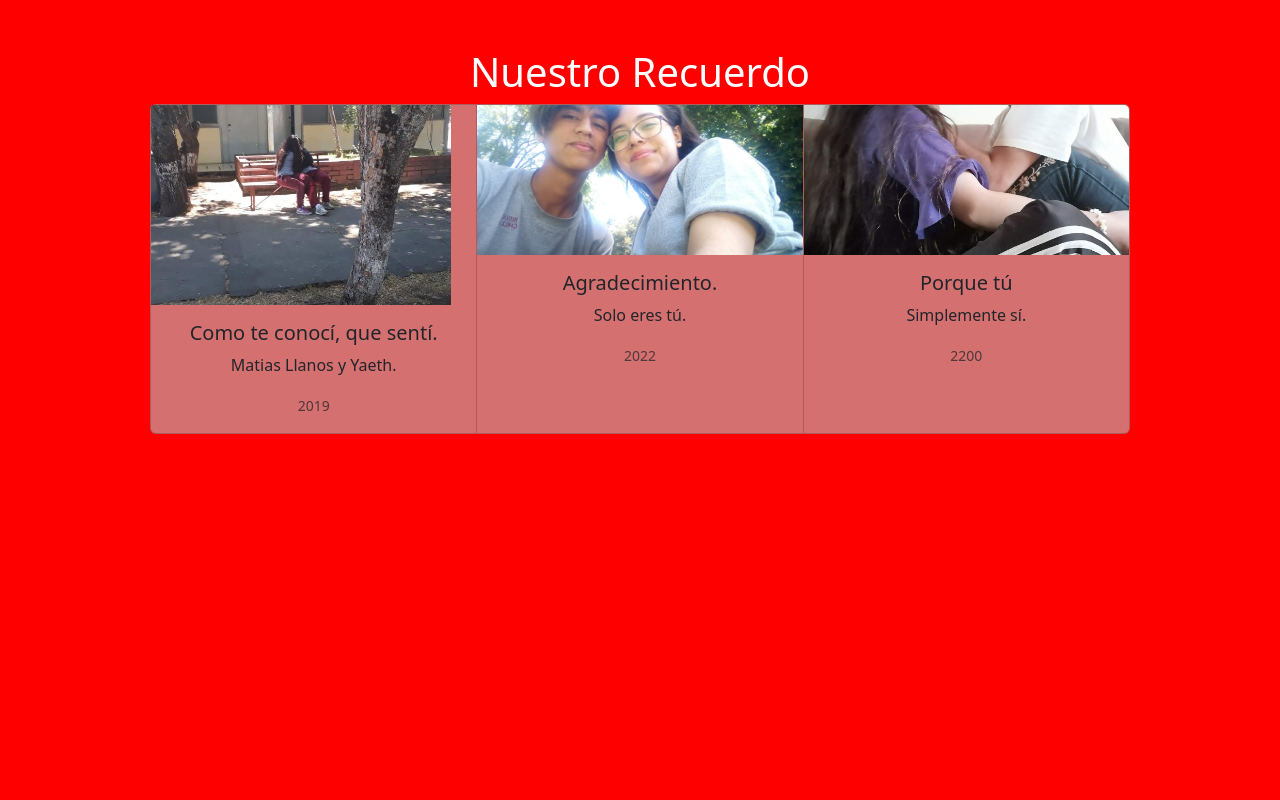
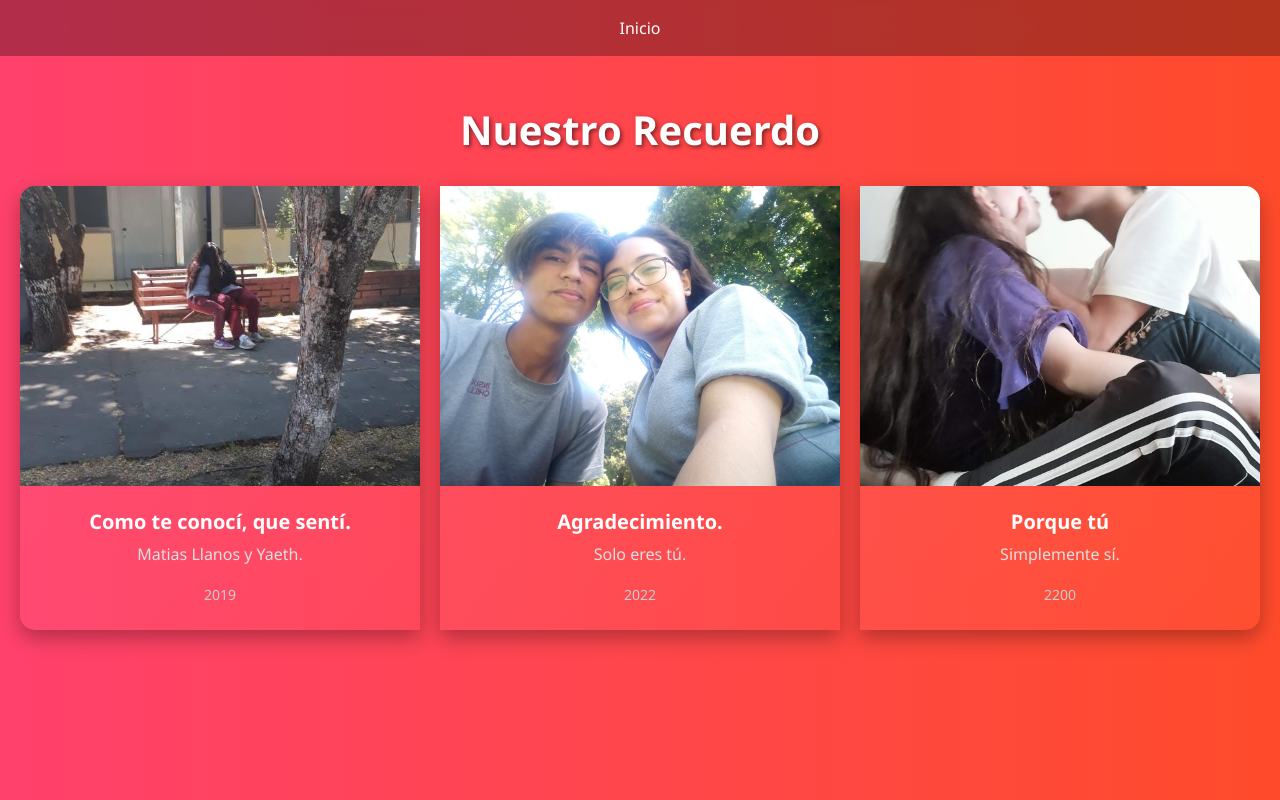
Before and after one commit to VictorFaun/maty, a plain HTML site: page src/index.html in a window 1280 px wide. Drawn offline with nearby package versions, Linux system fonts and the light colour scheme.

Commit message:
mano vitoco

```diff
--- a/src/index.html
+++ b/src/index.html
@@ -1,45 +1,113 @@
 <!DOCTYPE html>
 <html lang="en">
 <head>
-  <meta charset="UTF-8">
-  <meta name="viewport" content="width=device-width, initial-scale=1.0">
-  <title>Pagina Web</title>
+  <meta charset="UTF-8" />
+  <meta name="viewport" content="width=device-width, initial-scale=1.0"/>
+  <title>Página Web</title>
   <link href="https://cdn.jsdelivr.net/npm/bootstrap@5.3.6/dist/css/bootstrap.min.css" rel="stylesheet" integrity="sha384-4Q6Gf2aSP4eDXB8Miphtr37CMZZQ5oXLH2yaXMJ2w8e2ZtHTl7GptT4jmndRuHDT" crossorigin="anonymous">
-
   <style>
     body {
-      background-color: #ff0000;
+      margin: 0;
+      font-family: 'Segoe UI', Tahoma, Geneva, Verdana, sans-serif;
+      background: linear-gradient(to right, #ff416c, #ff4b2b);
+      color: white;
+      min-height: 100vh;
     }
 
-    .card {
-      background-color: #b9b9b99a;
+    nav {
+      background: rgba(0, 0, 0, 0.3);
+      backdrop-filter: blur(10px);
+    }
+
+    nav ul {
+      padding: 1rem 0;
+      margin: 0;
     }
 
     nav ul li {
       list-style: none;
-      display: flex;
+    }
+
+    nav ul li a {
+      color: white;
+      text-decoration: none;
+      font-size: 1.2rem;
+      padding: 0.5rem 1rem;
+      border-radius: 5px;
+      transition: background 0.3s;
+    }
+
+    nav ul li a:hover {
+      background-color: rgba(255, 255, 255, 0.2);
+    }
+
+    main {
+      padding: 50px 20px;
+      text-align: center;
+    }
+
+    #Servicios {
+      font-size: 2.5rem;
+      font-weight: bold;
+      margin-bottom: 2rem;
+      text-shadow: 2px 2px 4px rgba(0, 0, 0, 0.5);
+    }
+
+    .card-group {
+      gap: 20px;
       justify-content: center;
     }
 
-    ul li a {
-      color: white;
+    .card {
+      background: linear-gradient(to bottom right, #ffffff10, #ffffff05);
+      border: none;
+      border-radius: 15px;
+      box-shadow: 0 8px 20px rgba(0, 0, 0, 0.3);
+      transition: transform 0.3s ease, box-shadow 0.3s ease;
+      min-height: 420px; /* altura aumentada */
+      display: flex;
+      flex-direction: column;
     }
 
-    main {
-      text-align: center;
-      padding: 0px 150px;
+    .card:hover {
+      transform: translateY(-5px);
+      box-shadow: 0 12px 25px rgba(0, 0, 0, 0.4);
     }
 
-img.card-img-top {
-      height: 150px;
-      width: 100%;
+    .card-body {
+      flex-grow: 1;
+      padding: 1.5rem;
+    }
+
+    .card-img-top {
+      height: 300px;
       object-fit: cover;
-      object-position: center;
-}
+      border-top-left-radius: 15px;
+      border-top-right-radius: 15px;
+    }
 
-    /* Cambia el color del título "Nuestro Recuerdo" */
-    #Servicios {
-      color: #ffffff; /* Azul oscuro */
+    .card-title {
+      font-weight: 600;
+      color: #ffffff;
+    }
+
+    .card-text {
+      color: #e0e0e0;
+    }
+
+    .text-body-secondary {
+      color: #ccc !important;
+    }
+
+    @media (max-width: 768px) {
+      main {
+        padding: 20px;
+      }
+
+      .card-group {
+        flex-direction: column;
+        gap: 30px;
+      }
     }
   </style>
 </head>
@@ -47,28 +115,26 @@ img.card-img-top {
 
 <header>
   <nav>
-    <ul class="d-flex justify-content-center p-3">
-      <li><a href="#Servicios" class="nav-link"></a></li>
+    <ul class="d-flex justify-content-center">
+      <li><a href="#Servicios" class="nav-link">Inicio</a></li>
     </ul>
   </nav>
 </header>
 
-
 <main>
   <section>
     <h1 id="Servicios">Nuestro Recuerdo</h1>
-    <div class="card-group">
-      <div class="card">
-        <img src="1.jpg" alt="Foto" style="width:300px; height:200px; object-fit:cover;">
-
-
+    <div class="d-flex flex-wrap justify-content-center card-group">
+      <div class="card" style="width: 18rem;">
+        <img src="1.jpg" alt="Foto" class="card-img-top">
         <div class="card-body">
           <h5 class="card-title">Como te conocí, que sentí.</h5>
           <p class="card-text">Matias Llanos y Yaeth.</p>
           <p class="card-text"><small class="text-body-secondary">2019</small></p>
         </div>
       </div>
-      <div class="card">
+
+      <div class="card" style="width: 18rem;">
         <img src="2.jpg" class="card-img-top" alt="...">
         <div class="card-body">
           <h5 class="card-title">Agradecimiento.</h5>
@@ -76,7 +142,8 @@ img.card-img-top {
           <p class="card-text"><small class="text-body-secondary">2022</small></p>
         </div>
       </div>
-      <div class="card">
+
+      <div class="card" style="width: 18rem;">
         <img src="3.jpg" class="card-img-top" alt="...">
         <div class="card-body">
           <h5 class="card-title">Porque tú</h5>
```
